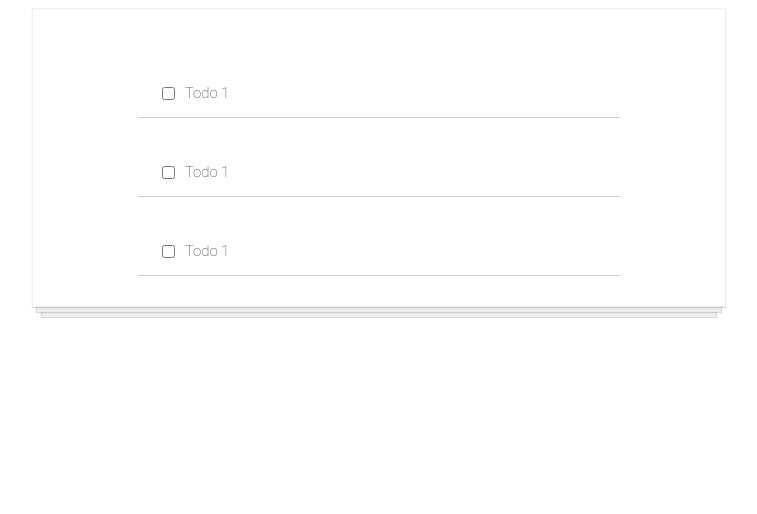
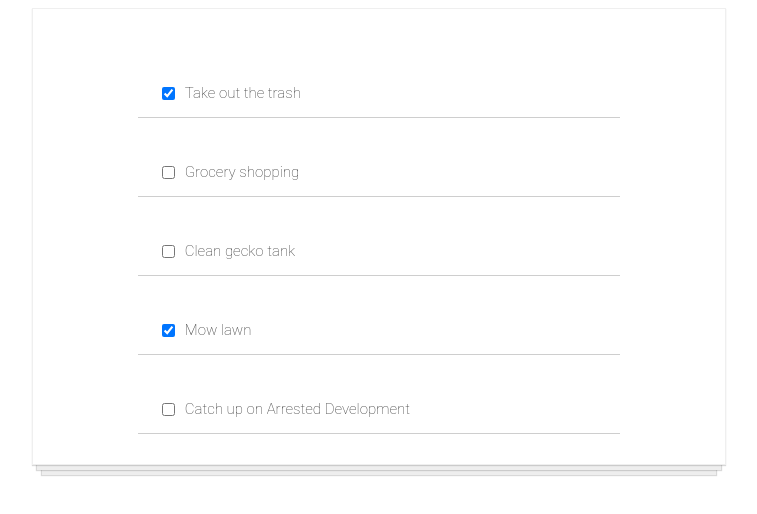
Before and after one commit to ramonsnellink/WINC_Module_7, a React (Create React App) app in the folder 07L31B01/todo/: page / in a window 1280 px wide. Shown: the top 514 px of the page, without its empty margins (261-1018 px from the left). Built offline with nearby package versions, Linux system fonts and the light colour scheme.

Commit message:
added todoItem component

```diff
--- a/07L31B01/todo/src/App.js
+++ b/07L31B01/todo/src/App.js
@@ -1,14 +1,13 @@
 import React from "react";
+import todosData from "./todosData";
 import TodoItem from "./components/TodoItem";
 
 const App = () => {
-  return (
-    <div className="todolist">
-      <TodoItem />
-      <TodoItem />
-      <TodoItem />
-    </div>
-  );
+  const todoList = todosData.map((todo) => {
+    return <TodoItem key={todo.id} text={todo.text} completed={todo.completed} />;
+  });
+
+  return <div className="todolist">{todoList}</div>;
 };
 
 export default App;
--- a/07L31B01/todo/src/components/TodoItem.js
+++ b/07L31B01/todo/src/components/TodoItem.js
@@ -1,10 +1,10 @@
 import React from "react";
 
-const TodoItem = () => {
+const TodoItem = (props) => {
   return (
     <div className="todo">
-      <input className="todo__checkbox" type="checkbox" />
-      <p className="todo__text">Todo 1</p>
+      <input className="todo__checkbox" type="checkbox" checked={props.completed} />
+      <p className="todo__text">{props.text}</p>
     </div>
   );
 };
--- /dev/null
+++ b/07L31B01/todo/src/todosData.js
@@ -0,0 +1,29 @@
+const todosData = [
+  {
+    id: 1,
+    text: "Take out the trash",
+    completed: true,
+  },
+  {
+    id: 2,
+    text: "Grocery shopping",
+    completed: false,
+  },
+  {
+    id: 3,
+    text: "Clean gecko tank",
+    completed: false,
+  },
+  {
+    id: 4,
+    text: "Mow lawn",
+    completed: true,
+  },
+  {
+    id: 5,
+    text: "Catch up on Arrested Development",
+    completed: false,
+  },
+];
+
+export default todosData;
```
